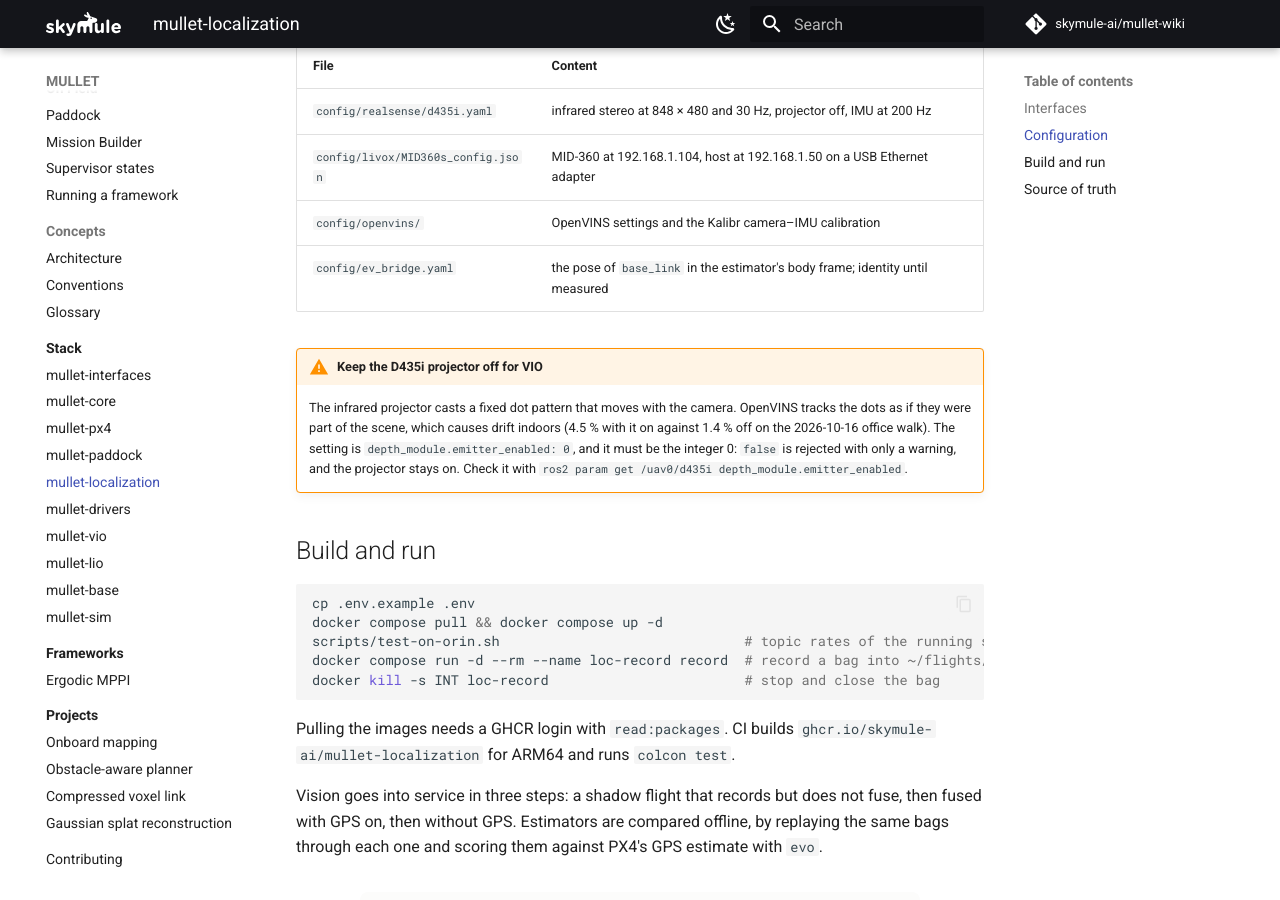
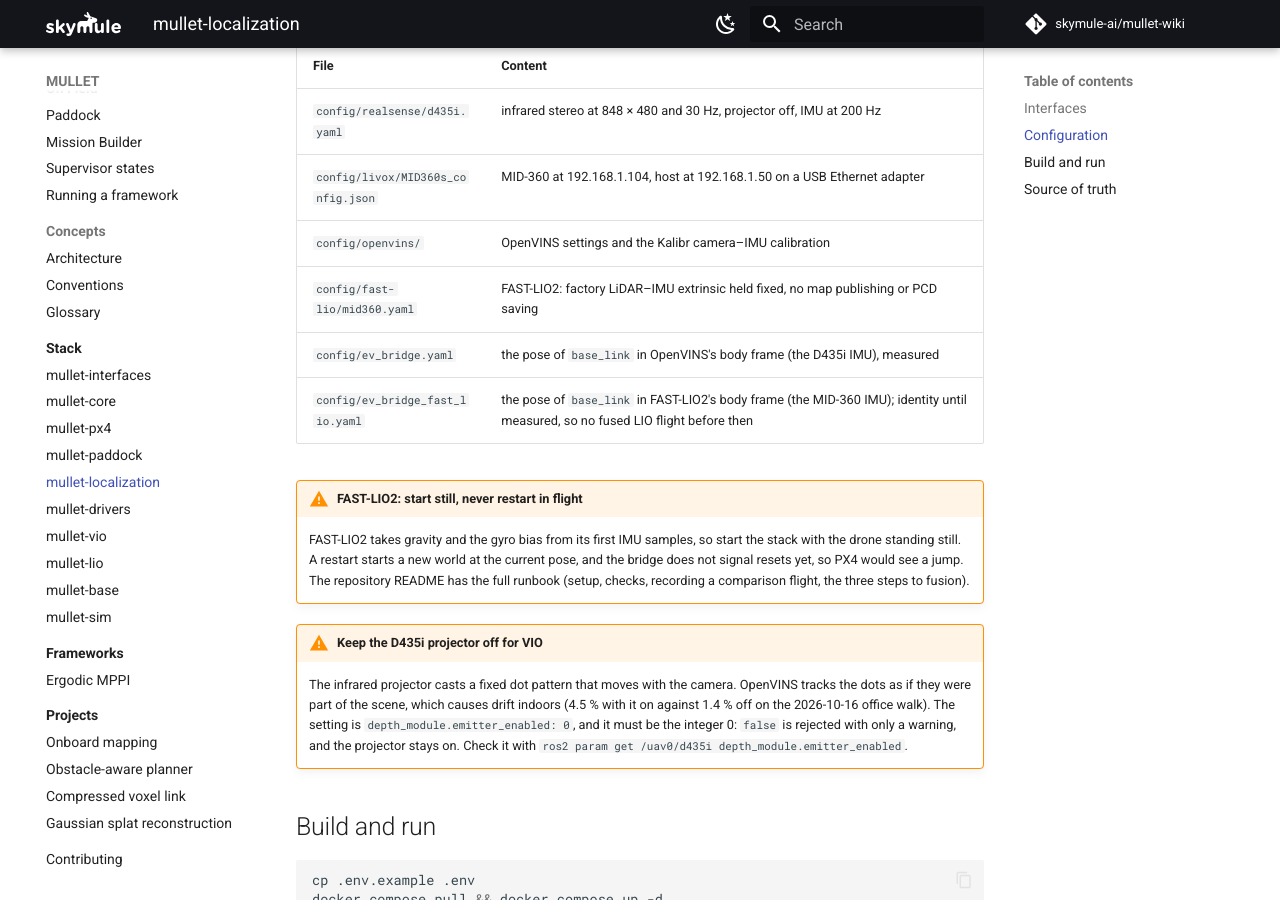
Before and after one commit to skymule-ai/mullet-wiki, an MkDocs documentation site: the page built from docs/stack/localization.md, in a window 1280 px wide and 900 px high, scrolled down 1862 px. Built offline with MkDocs 1.6.1 and Material for MkDocs 9.7.7, drawn with Linux system fonts in a browser that asks for light colours; comment, search, counter and statistics services are not loaded.

Commit message:
FAST-LIO2 in localization: configs, start still, never restart in flight; PX4 vision floors

```diff
--- a/docs/stack/localization.md
+++ b/docs/stack/localization.md
@@ -51,7 +51,12 @@ The bridge is the only node besides the supervisor that writes to PX4, and it wr
 | `config/realsense/d435i.yaml` | infrared stereo at 848 × 480 and 30 Hz, projector off, IMU at 200 Hz |
 | `config/livox/MID360s_config.json` | MID-360 at 192.168.1.104, host at 192.168.1.50 on a USB Ethernet adapter |
 | `config/openvins/` | OpenVINS settings and the Kalibr camera–IMU calibration |
-| `config/ev_bridge.yaml` | the pose of `base_link` in the estimator's body frame; identity until measured |
+| `config/fast-lio/mid360.yaml` | FAST-LIO2: factory LiDAR–IMU extrinsic held fixed, no map publishing or PCD saving |
+| `config/ev_bridge.yaml` | the pose of `base_link` in OpenVINS's body frame (the D435i IMU), measured |
+| `config/ev_bridge_fast_lio.yaml` | the pose of `base_link` in FAST-LIO2's body frame (the MID-360 IMU); identity until measured, so no fused LIO flight before then |
+
+!!! warning "FAST-LIO2: start still, never restart in flight"
+    FAST-LIO2 takes gravity and the gyro bias from its first IMU samples, so start the stack with the drone standing still. A restart starts a new world at the current pose, and the bridge does not signal resets yet, so PX4 would see a jump. The repository README has the full runbook (setup, checks, recording a comparison flight, the three steps to fusion).
 
 !!! warning "Keep the D435i projector off for VIO"
     The infrared projector casts a fixed dot pattern that moves with the camera. OpenVINS tracks the dots as if they were part of the scene, which causes drift indoors (4.5 % with it on against 1.4 % off on the 2026-10-16 office walk). The setting is `depth_module.emitter_enabled: 0`, and it must be the integer 0: `false` is rejected with only a warning, and the projector stays on. Check it with `ros2 param get /uav0/d435i depth_module.emitter_enabled`.
```
Also changed, not shown: docs/stack/px4.md (+2 -0 lines).
